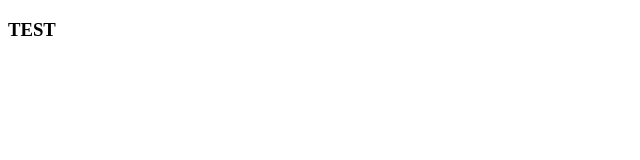
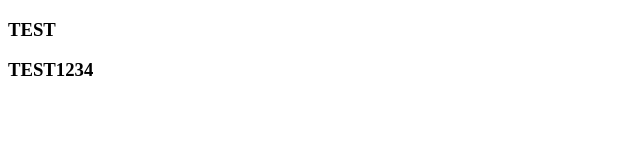
Before and after one commit to XCodeHunter/CodeHunter.github.io, a plain HTML site: page index.html in a window 1280 px wide. Shown: the whole page, without its empty margins (0-640 px from the left). Drawn offline with Linux system fonts and the light colour scheme.

Commit message:
Update index.html

```diff
--- a/index.html
+++ b/index.html
@@ -8,5 +8,6 @@
 </head>
 <body>
     <h3>TEST</h3>
+    <h3>TEST1234</h3>
 </body>
 </html>
```
